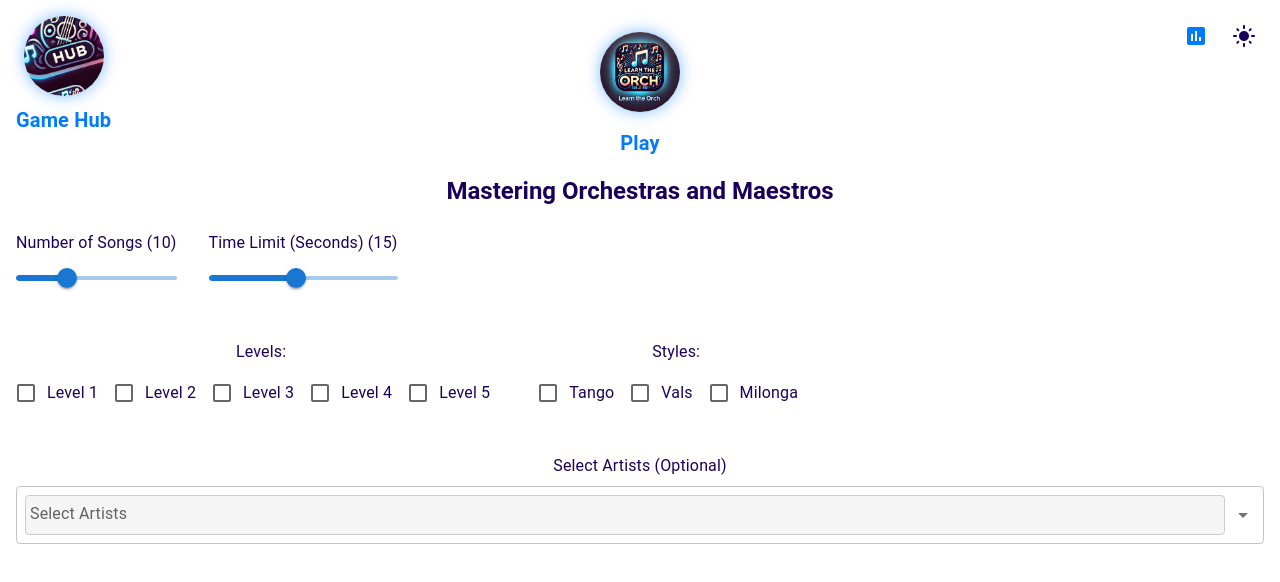
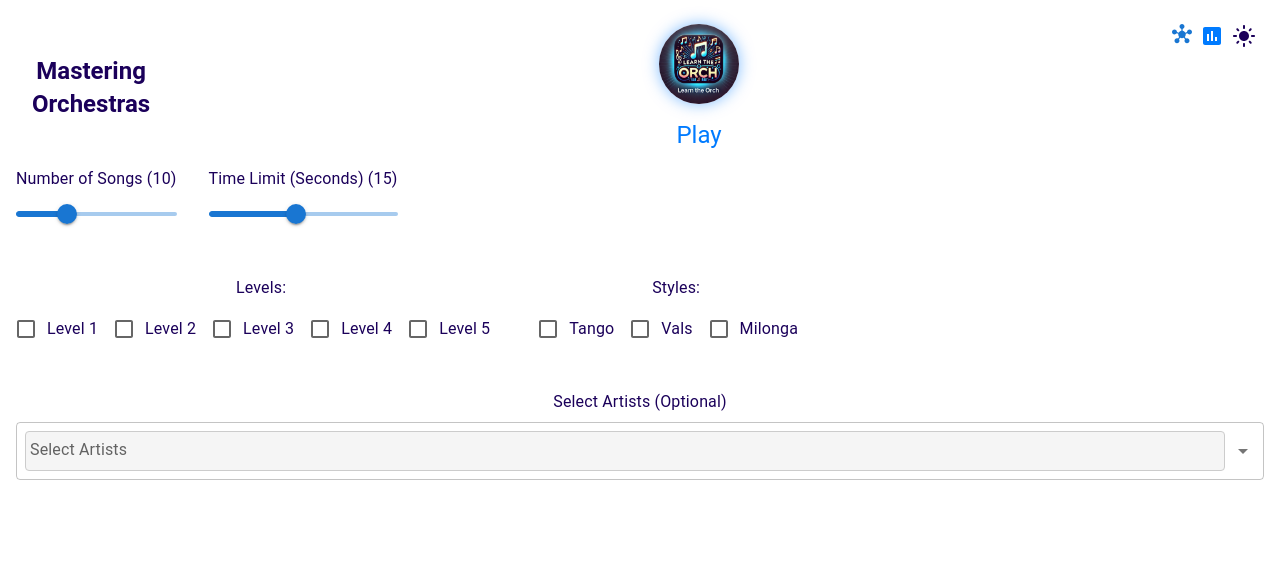
Before and after one commit to ybotman/NTTT, a Next.js app: page /games/artist-learn in a window 1280 px wide. Shown: the top 582 px of the page. Built offline with nearby package versions, Linux system fonts and the light colour scheme; no server answers.

Commit message:
CosmeticCleanup icons/hub / theme

```diff
--- /dev/null
+++ b/src/app/components/ui/GameHub.js
@@ -0,0 +1,67 @@
+"use client";
+
+import React, { useState } from "react";
+import PropTypes from "prop-types";
+import {
+  IconButton,
+  Dialog,
+  DialogActions,
+  DialogContent,
+  DialogContentText,
+  DialogTitle,
+  Button,
+} from "@mui/material";
+import HubIcon from "@mui/icons-material/Hub";
+
+const HubButton = ({ isPlaying, onNavigateToHub }) => {
+  const [openDialog, setOpenDialog] = useState(false);
+
+  const handleClick = () => {
+    if (isPlaying) {
+      setOpenDialog(true);
+    } else {
+      onNavigateToHub();
+    }
+  };
+
+  const handleConfirm = () => {
+    setOpenDialog(false);
+    onNavigateToHub();
+  };
+
+  const handleClose = () => {
+    setOpenDialog(false);
+  };
+
+  return (
+    <>
+      <IconButton color="primary" onClick={handleClick} aria-label="Go to Hub">
+        <HubIcon fontSize="small" />
+      </IconButton>
+      <Dialog open={openDialog} onClose={handleClose}>
+        <DialogTitle>Are you sure?</DialogTitle>
+        <DialogContent>
+          <DialogContentText>
+            Canceling will result in losing your current scores. Are you sure
+            you want to continue?
+          </DialogContentText>
+        </DialogContent>
+        <DialogActions>
+          <Button onClick={handleClose} color="primary">
+            Stay
+          </Button>
+          <Button onClick={handleConfirm} color="secondary" autoFocus>
+            That's OK
+          </Button>
+        </DialogActions>
+      </Dialog>
+    </>
+  );
+};
+
+HubButton.propTypes = {
+  isPlaying: PropTypes.bool.isRequired, // Determines if a game is in progress
+  onNavigateToHub: PropTypes.func.isRequired, // Function to navigate to the hub
+};
+
+export default HubButton;
--- a/src/app/games/artist-learn/ConfigTab.js
+++ b/src/app/games/artist-learn/ConfigTab.js
@@ -9,8 +9,7 @@ import SecondsSlider from "@/components/ui/SecondsSlider";
 import LevelsSelector from "@/components/ui/LevelsSelector";
 import StylesSelector from "@/components/ui/StylesSelector";
 import ArtistsSelector from "@/components/ui/ArtistsSelector";
-
-import useArtistLearn from "@/hooks/useArtistLearn"; // for style data, etc.
+import useArtistLearn from "@/hooks/useArtistLearn";
 import { useGameContext } from "@/contexts/GameContext";
 
 function validateSimpleRules(config) {
@@ -89,7 +88,6 @@ export default function ConfigTab() {
 
   return (
     <Box className={styles.configurationContainer}>
-      {/* We remove any inline error display—no FormHelperText, etc. */}
 
       {/* Sliders */}
       <Box sx={{ display: "flex", gap: 4, mb: 3 }}>
--- a/src/app/games/artist-learn/page.js
+++ b/src/app/games/artist-learn/page.js
@@ -1,35 +1,20 @@
-// ------------------------------------------------------------
-// src/app/games/artist-learn/page.js
-// ------------------------------------------------------------
-// ------------------------------------------------------------
-// src/app/games/artist-learn/page.js
-// ------------------------------------------------------------
 "use client";
 
 import React, { useState, useCallback } from "react";
 import Image from "next/image";
-import { Box, Typography, Button, Paper } from "@mui/material";
+import { Box, Typography } from "@mui/material";
 import ConfigTab from "./ConfigTab";
 import PlayTab from "./PlayTab";
-import { useRouter } from "next/navigation";
 import { useGameContext } from "@/contexts/GameContext";
 import { fetchFilteredSongs } from "@/utils/dataFetching";
-
 import styles from "../styles.module.css";
 
-/**
- * Minimal validation function for the “simple rules”:
- *  1) Must have at least 1 style selected.
- *  2) Must choose either levels (<3) or artists (<4), but not both or neither.
- */
 function validateSimpleRules(config) {
-  // styles
   const selectedStyles = Object.keys(config.styles || {}).filter(
-    (k) => config.styles[k],
+    (k) => config.styles[k]
   );
   if (selectedStyles.length === 0) return false;
 
-  // levels/artists
   const levelCount = (config.levels || []).length;
   const artistCount = (config.artists || []).length;
 
@@ -37,40 +22,32 @@ function validateSimpleRules(config) {
   const hasNeither = levelCount === 0 && artistCount === 0;
   if (hasBoth || hasNeither) return false;
 
-  // if using levels => must be < 3
   if (levelCount > 0 && levelCount >= 3) return false;
-  // if using artists => must be <4
   if (artistCount > 0 && artistCount >= 4) return false;
 
   return true;
 }
 
 export default function ArtistLearnPage() {
-  const router = useRouter();
   const [songs, setSongs] = useState([]);
   const [showPlayTab, setShowPlayTab] = useState(false);
 
-  // 1) Access config & scoring from GameContext
   const { config, bestScore, totalScore, completedGames, resetAll } =
     useGameContext();
 
-  // 2) “Play” button click
   const handlePlayClick = useCallback(async () => {
-    // A) Run our simple rules check
     const isValid = validateSimpleRules(config);
     if (!isValid) {
-      // Show pop-up if invalid
       alert(
-        "Selections: \n• Must select at least one style,\n• And either Levels (<3) or Artists (<4),\n• But not both or neither.",
+        "Selections:\n• Must select at least one style,\n• And either Levels (<3) or Artists (<4),\n• But not both or neither."
       );
-      return; // do not fetch
+      return;
     }
 
-    // B) If valid, fetch songs
     const numSongs = config.numSongs ?? 10;
     const timeLimit = config.timeLimit ?? 15;
     const activeStyles = Object.keys(config.styles || {}).filter(
-      (key) => config.styles[key],
+      (key) => config.styles[key]
     );
     const artistLevels = config.levels || [];
     const chosenArtists = (config.artists || []).map((a) => a.value);
@@ -83,28 +60,20 @@ export default function ArtistLearnPage() {
       "N",
       "N",
       "N",
-      numSongs,
+      numSongs
     );
 
-    // C) If fetch returns zero songs, show alert
     if (!fetchedSongs || fetchedSongs.length === 0) {
-      alert(
-        "No songs returned for this configuration. Try different settings.",
-      );
+      alert("No songs returned for this configuration. Try different settings.");
       return;
     }
 
-    // D) Otherwise, we have songs. Show PlayTab
     setSongs(fetchedSongs);
     setShowPlayTab(true);
   }, [config]);
 
   const handleClosePlayTab = () => {
     setShowPlayTab(false);
-  };
-
-  const handleGameHubClick = () => {
-    router.push("/games/gamehub");
   };
 
   return (
@@ -116,7 +85,6 @@ export default function ArtistLearnPage() {
         minHeight: "100vh",
       }}
     >
-      {/* If showPlayTab, overlay the PlayTab */}
       {showPlayTab && (
         <Box
           sx={{
@@ -131,57 +99,42 @@ export default function ArtistLearnPage() {
             p: 2,
           }}
         >
-          <PlayTab
-            songs={songs}
-            config={config}
-            onCancel={handleClosePlayTab}
-          />
+          <PlayTab songs={songs} config={config} onCancel={handleClosePlayTab} />
         </Box>
       )}
 
-      {/* Game Hub Button (Top-Left) */}
-      <Box sx={{ position: "absolute", top: "1rem", left: "1rem" }}>
+      {/* Top Bar */}
 <Box
   sx={{
     display: "flex",
-            flexDirection: "column",
     alignItems: "center",
+    px: 2,
+    mt: 1,
     mb: 2,
-            cursor: "pointer",
-            transition: "transform 0.2s",
-            "&:hover": {
-              transform: "scale(1.05)",
-            },
-          }}
-          onClick={handleGameHubClick}
-        >
-          <Image
-            src={`/icons/IconGameHub.jpg`}
-            alt="Game Hub"
-            width={80}
-            height={80}
-            style={{
-              borderRadius: "50%",
-              objectFit: "cover",
-              boxShadow: "0 0 15px rgba(0, 123, 255, 0.5)",
-            }}
-          />
-          <Typography
-            variant="h6"
-            sx={{
-              mt: 1,
-              fontWeight: "bold",
-              color: "var(--accent)",
   }}
 >
-            Game Hub
+  {/* Game Title */}
+  <Typography
+    variant="h5"
+    sx={{
+      fontWeight: "bold",
+      color: "var(--foreground)",
+      mr: "auto", // Push everything else to the right
+    }}
+  >
+    Mastering
+    <br />
+    Orchestras
   </Typography>
-        </Box>
-      </Box>
 
-      {/* Top Center: “Play” Button & Right-Side Score Box */}
-      <Box sx={{ display: "flex", justifyContent: "center", mt: 2, mb: 2 }}>
   {/* Play Button */}
+  <Box
+    sx={{
+      display: "flex",
+      justifyContent: "center",
+      flex: "1", // Ensure it spans remaining space
+    }}
+  >
     <Box sx={{ textAlign: "center" }}>
       <Image
         src={`/icons/IconLearnOrch.webp`}
@@ -202,10 +155,9 @@ export default function ArtistLearnPage() {
         onMouseOut={(e) => (e.currentTarget.style.transform = "scale(1)")}
       />
       <Typography
-            variant="h6"
+        variant="h5"
         sx={{
           mt: 1,
-              fontWeight: "bold",
           color: "var(--accent)",
         }}
       >
@@ -213,19 +165,8 @@ export default function ArtistLearnPage() {
       </Typography>
     </Box>
   </Box>
+</Box>
 
-      {/* Game Title */}
-      <Typography
-        variant="h5"
-        sx={{
-          fontWeight: "bold",
-          textAlign: "center",
-          color: "var(--foreground)",
-          mb: 3,
-        }}
-      >
-        Mastering Orchestras and Maestros
-      </Typography>
 
       {/* Configuration Tab */}
       <ConfigTab />
--- a/src/app/hooks/useTheme.js
+++ b/src/app/hooks/useTheme.js
@@ -20,7 +20,9 @@ export function ThemeProvider({ children }) {
 
   // Check system preference on mount
   useEffect(() => {
-    const prefersDark = window.matchMedia("(prefers-color-scheme: dark)").matches;
+    const prefersDark = window.matchMedia(
+      "(prefers-color-scheme: dark)",
+    ).matches;
     setTheme(prefersDark ? "dark" : "light");
   }, []);
 
--- a/src/app/layout.js
+++ b/src/app/layout.js
@@ -15,6 +15,7 @@ import { Inter } from "next/font/google";
 
 import ThemeSelector from "@/components/ui/ThemeSelector";
 import GameScoreCurrent from "@/components/ui/GameScoreCurrent";
+import HubButton from "@/components/ui/GameHub";
 
 const inter = Inter({ subsets: ["latin"] });
 
@@ -30,13 +31,18 @@ function LayoutContent({ children }) {
   return (
     <>
       <ThemeSelector />
-      <Box sx={{ position: "absolute", top: "1rem", right: "4rem" }}>
+      <Box sx={{ position: "absolute", top: "1rem", right: "3rem" }}>
         <GameScoreCurrent
           bestScore={safeBest}
           totalScore={safeTotal}
           completedGames={safeCompleted}
           onReset={resetAll}
         />
+      </Box>
+
+      {/* Add HubButton to a fixed location */}
+      <Box sx={{ position: "absolute", top: "1rem", right: "5rem" }}>
+        <HubButton />
       </Box>
 
       {children}
@@ -60,7 +66,6 @@ export default function RootLayout({ children }) {
             </ThemeProvider>
           </ScoreProvider>
         </AuthProvider>
-
       </body>
     </html>
   );
```
Also changed, not shown: src/app/hooks/usePlay.js (+26 -0 lines), src/app/components/ui/ThemeSelector.js (line endings or trailing spaces). Lines whose indentation alone changed are shown as unchanged.
